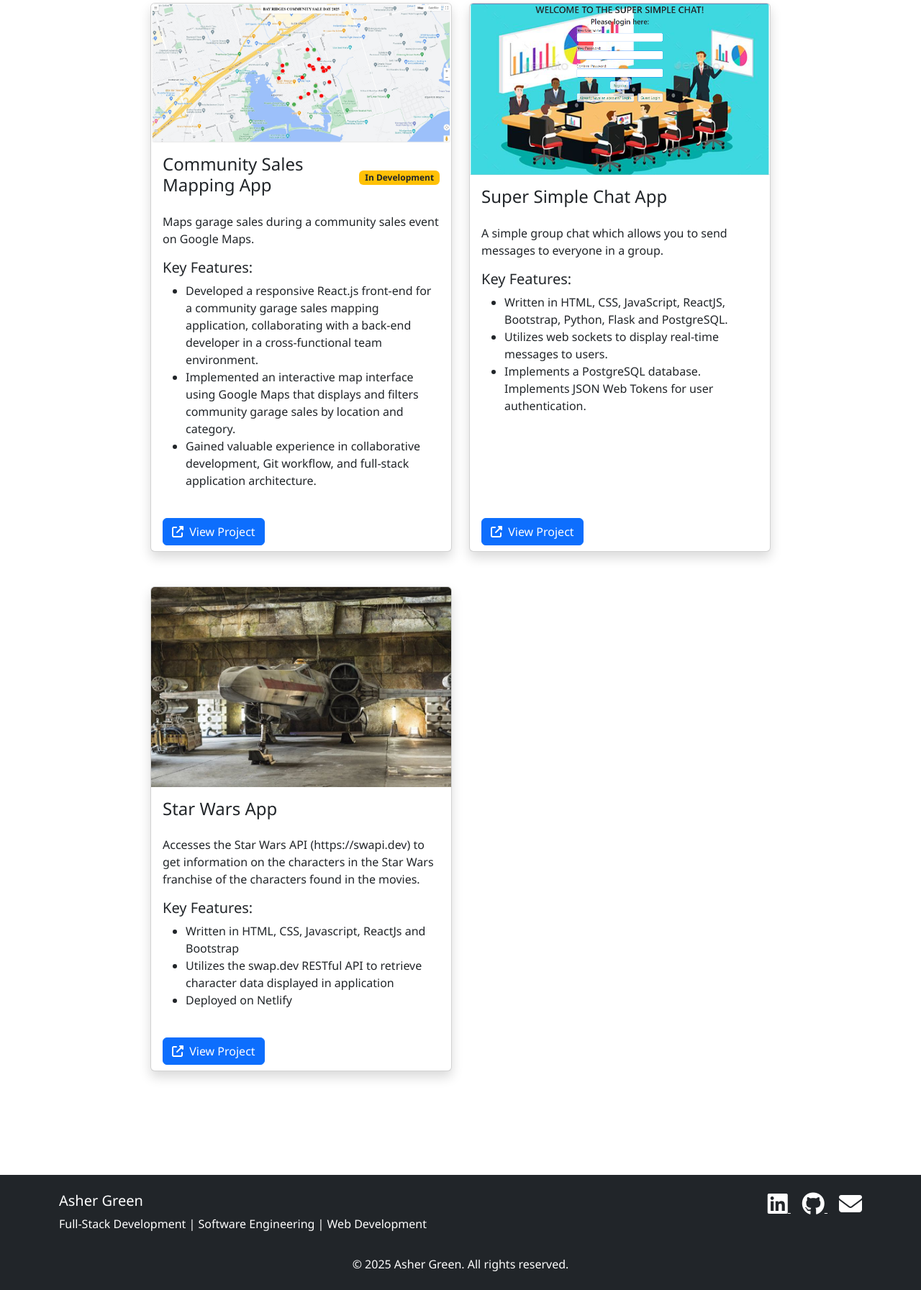
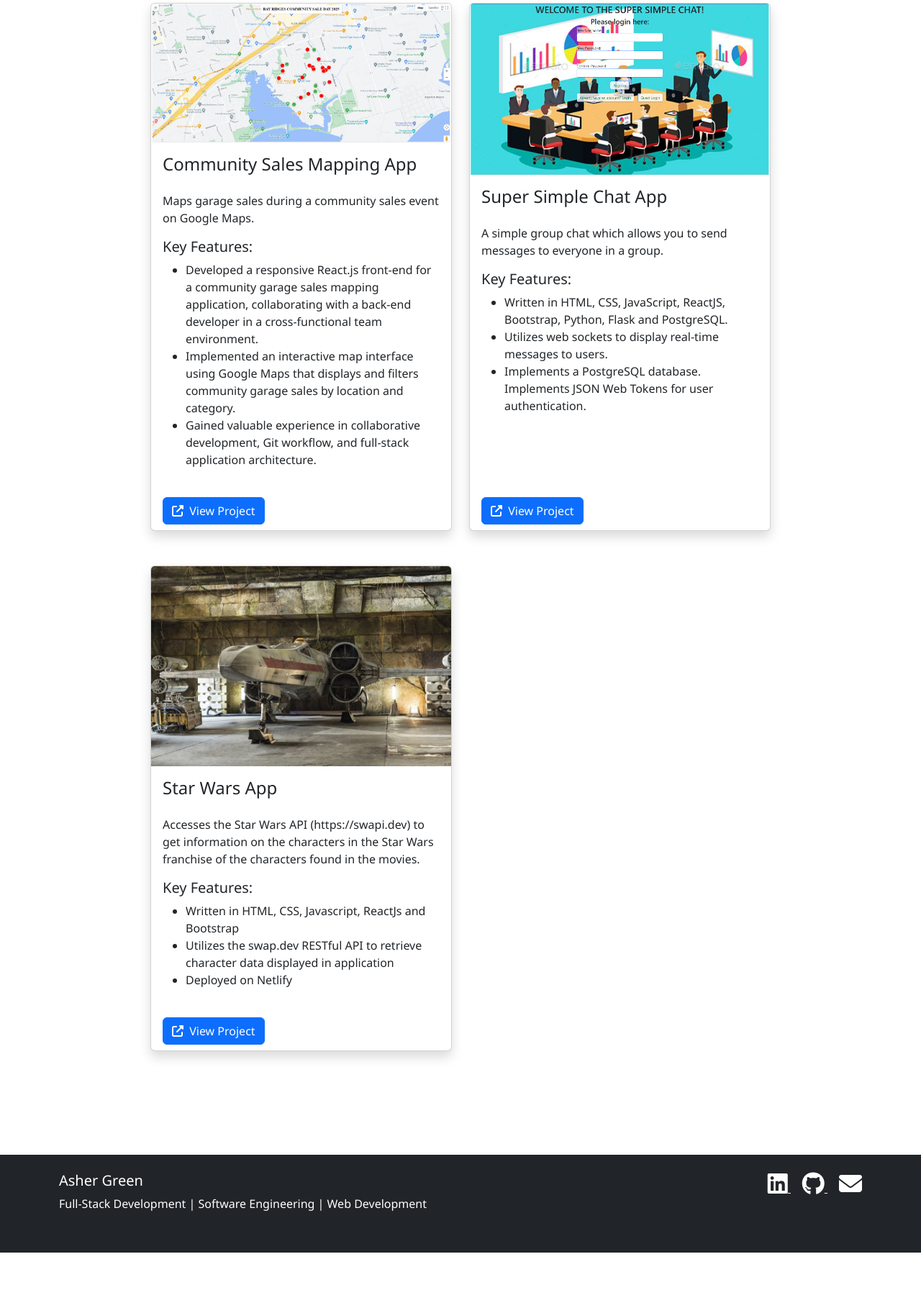
Before and after one commit to ashergreen82/mywebsiteV2, a Django app: page /projects/ in a window 1280 px wide. Shown: the part 244-2037 px from the top of the page at 72% size. After the commit the page ends 1985 px from the top, so only its background shows below. Run offline with Django 5.2, Linux system fonts and the light colour scheme.

Commit message:
Removed the "Status" in the Projects area on the website.

```diff
--- a/portfolio/views.py
+++ b/portfolio/views.py
@@ -30,7 +30,7 @@ def projects(request):
     projects_list = [
         {
             'title': 'Community Sales Mapping App',
-            'status': 'In Development',
+            'status': 'Completed',
             'description': 'Maps garage sales during a community sales event on Google Maps.',
             'details': [
                 'Developed a responsive React.js front-end for a community garage sales mapping application, collaborating with a back-end developer in a cross-functional team environment.',
--- a/templates/base.html
+++ b/templates/base.html
@@ -71,7 +71,7 @@
             </div>
             <div class="row mt-3">
                 <div class="col-12 text-center">
-                    <p class="mb-0">&copy; {% now "Y" %} Asher Green. All rights reserved.</p>
+                    <!-- <p class="mb-0">&copy; {% now "Y" %} Asher Green. All rights reserved.</p> -->
                 </div>
             </div>
         </div>
--- a/templates/portfolio/projects.html
+++ b/templates/portfolio/projects.html
@@ -19,7 +19,7 @@
                                 <div class="d-flex justify-content-between align-items-center mb-3">
                                     <h2 class="card-title h4">{{ project.title }}</h2>
                                     {% if project.status %}
-                                    <span class="badge bg-warning text-dark">{{ project.status }}</span>
+                                    <!-- <span class="badge bg-warning text-dark">{{ project.status }}</span> -->
                                     {% endif %}
                                 </div>
                                 <p class="card-text">{{ project.description }}</p>
```
